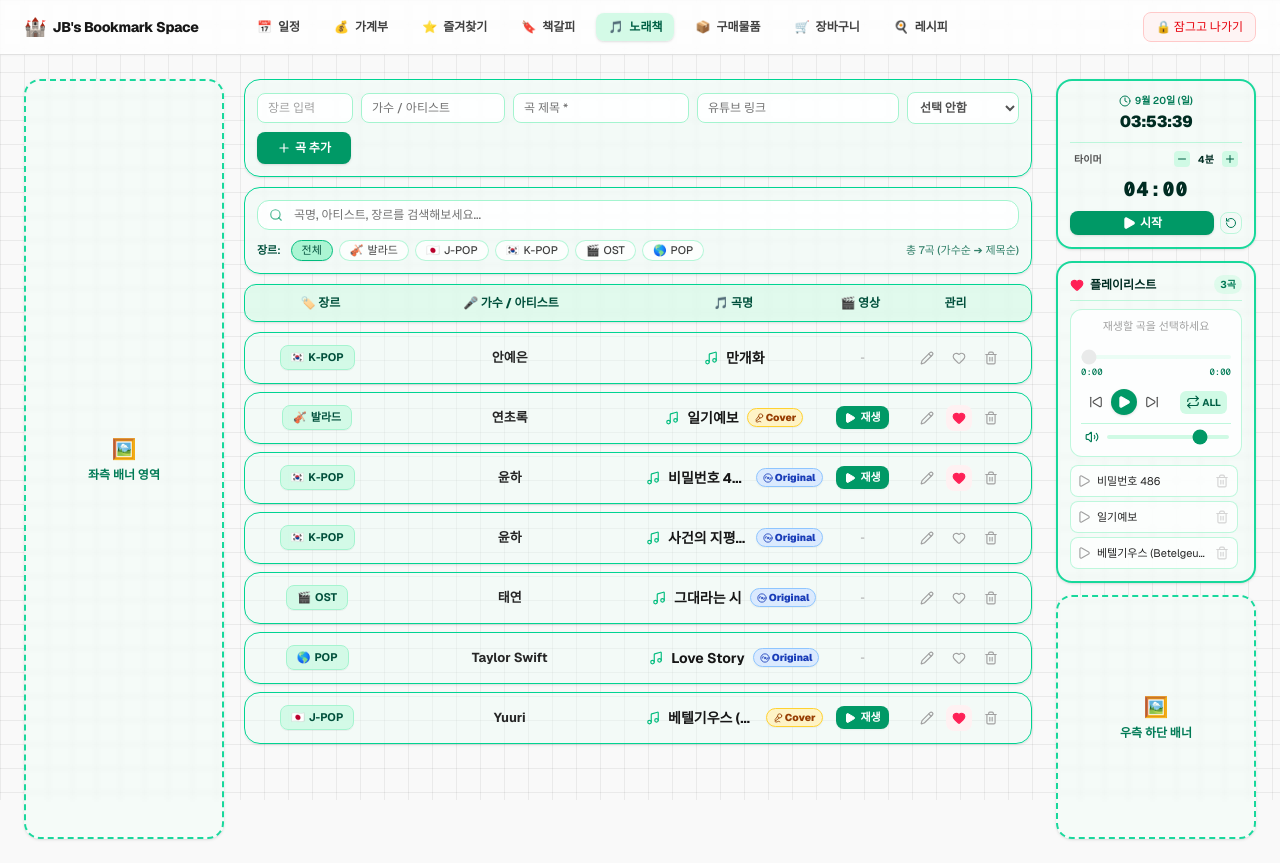
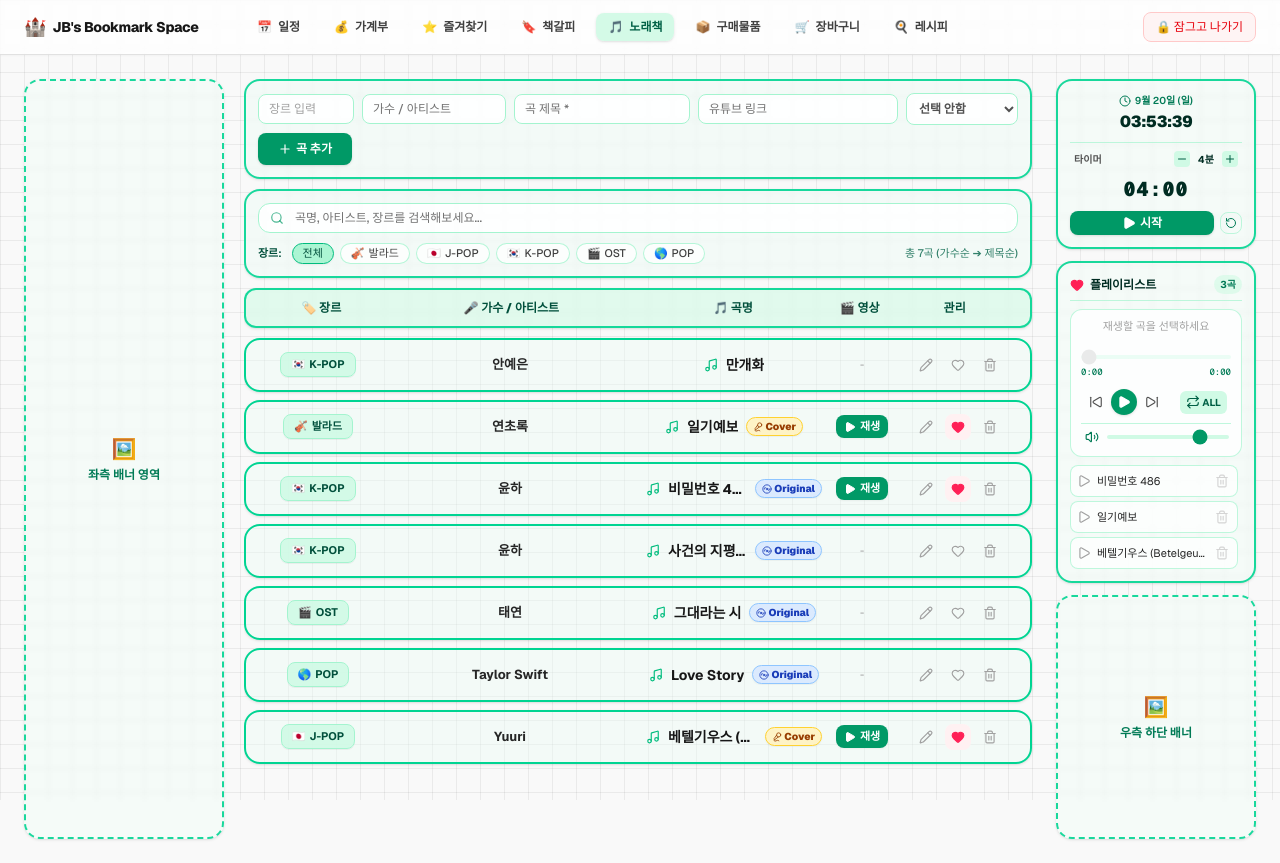
Before and after one commit to sibukf91-jb/mimic, a Next.js app: page / in a window 1280 px wide. Built offline with nearby package versions, Linux system fonts and the light colour scheme.

Commit message:
Fix songs tab crash and unify border thickness across all tabs

```diff
--- a/app/page.tsx
+++ b/app/page.tsx
@@ -1762,7 +1762,7 @@ export default function Home() {
           {/* ==================== 2. [노래책] 탭 화면 (완전 정상 복구) ==================== */}
           {currentTab === "songs" && (
             <div className="h-full overflow-y-auto flex flex-col gap-2.5 pr-1">
-              <form onSubmit={handleAddSong} className="border border-emerald-400 rounded-2xl p-3 flex flex-wrap items-center gap-2 bg-emerald-50/40 backdrop-blur-[2px] shadow-sm shrink-0">
+              <form onSubmit={handleAddSong} className="border-2 border-emerald-400/90 rounded-2xl p-3 flex flex-wrap items-center gap-2 bg-emerald-50/40 backdrop-blur-[2px] shadow-sm shrink-0">
                 <div className="relative">
                   <input
                     type="text"
@@ -1828,7 +1828,7 @@ export default function Home() {
                 </button>
               </form>
 
-              <div className="border border-emerald-400 rounded-2xl p-3 bg-emerald-50/40 backdrop-blur-[2px] shadow-sm flex flex-col gap-2 shrink-0">
+              <div className="border-2 border-emerald-400/90 rounded-2xl p-3 bg-emerald-50/40 backdrop-blur-[2px] shadow-sm flex flex-col gap-2 shrink-0">
                 <div className="relative w-full">
                   <input
                     type="text"
@@ -1872,7 +1872,7 @@ export default function Home() {
                 </div>
               </div>
 
-              <div className="border border-emerald-400 rounded-xl px-4 py-2.5 bg-emerald-100/60 backdrop-blur-[2px] shadow-sm shrink-0">
+              <div className="border-2 border-emerald-400/90 rounded-xl px-4 py-2.5 bg-emerald-100/60 backdrop-blur-[2px] shadow-sm shrink-0">
                 <div className="grid grid-cols-12 gap-2 text-xs font-extrabold text-emerald-900 items-center">
                   <span className="col-span-2 flex items-center justify-center gap-1 text-center">🏷️ 장르</span>
                   <span className="col-span-4 flex items-center justify-center gap-1 text-center">🎤 가수 / 아티스트</span>
@@ -1899,36 +1899,36 @@ export default function Home() {
                       >
                         <input
                           type="text"
-                          value={editGenre}
-                          onChange={(e) => setEditGenre(e.target.value)}
+                          value={editSongGenre}
+                          onChange={(e) => setEditSongGenre(e.target.value)}
                           placeholder="장르"
                           className="w-24 border border-emerald-300 bg-white rounded-lg px-2 py-1.5 text-xs font-medium text-emerald-900 focus:outline-none focus:border-emerald-600"
                         />
                         <input
                           type="text"
-                          value={editArtist}
-                          onChange={(e) => setEditArtist(e.target.value)}
+                          value={editSongArtist}
+                          onChange={(e) => setEditSongArtist(e.target.value)}
                           placeholder="가수"
                           className="w-32 border border-emerald-300 bg-white rounded-lg px-2 py-1.5 text-xs focus:outline-none focus:border-emerald-600 font-medium"
                         />
                         <input
                           type="text"
                           required
-                          value={editTitle}
-                          onChange={(e) => setEditTitle(e.target.value)}
+                          value={editSongTitle}
+                          onChange={(e) => setEditSongTitle(e.target.value)}
                           placeholder="곡 제목"
                           className="w-44 border border-emerald-300 bg-white rounded-lg px-2 py-1.5 text-xs focus:outline-none focus:border-emerald-600 font-bold"
                         />
                         <input
                           type="text"
-                          value={editUrl}
-                          onChange={(e) => setEditUrl(e.target.value)}
+                          value={editSongUrl}
+                          onChange={(e) => setEditSongUrl(e.target.value)}
                           placeholder="유튜브 링크"
                           className="flex-1 min-w-[140px] border border-emerald-300 bg-white rounded-lg px-2 py-1.5 text-xs focus:outline-none focus:border-emerald-600 font-medium"
                         />
                         <select
-                          value={editSongType}
-                          onChange={(e) => setEditSongType(e.target.value as "none" | "Original" | "Cover")}
+                          value={editSongTypeState}
+                          onChange={(e) => setEditSongTypeState(e.target.value as "none" | "Original" | "Cover")}
                           className="w-24 border border-emerald-300 bg-white rounded-lg px-2 py-1.5 text-xs font-bold focus:outline-none cursor-pointer"
                         >
                           <option value="none">선택 안함</option>
@@ -1958,7 +1958,7 @@ export default function Home() {
                   return (
                     <div
                       key={song.id}
-                      className={`grid grid-cols-12 gap-2 items-center text-xs p-3 rounded-2xl border transition shadow-sm ${
+                      className={`grid grid-cols-12 gap-2 items-center text-xs p-3 rounded-2xl border-2 transition shadow-sm ${
                         isPlayingThis
                           ? "bg-emerald-100/90 border-emerald-500 ring-2 ring-emerald-300"
                           : "bg-emerald-50/40 border-emerald-400 hover:border-emerald-500 hover:bg-emerald-50/70"
```
